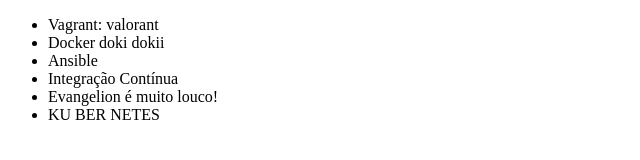
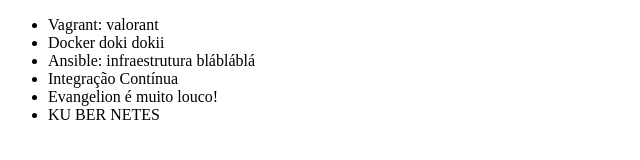
Before and after one commit to FeShimada/alura-git, a plain HTML site: page index.html in a window 1280 px wide. Shown: the whole page, without its empty margins (0-640 px from the left). Drawn offline with Linux system fonts and the light colour scheme.

Commit message:
alterando o nome do ansible

```diff
--- a/index.html
+++ b/index.html
@@ -10,7 +10,7 @@
 	<ul>
 		<li>Vagrant: valorant</li>
 		<li>Docker doki dokii</li>
-		<li>Ansible</li>
+		<li>Ansible: infraestrutura blábláblá</li>
 		<li>Integração Contínua</li>
 		<li>Evangelion é muito louco!</li>
 		<li>KU BER NETES</li>
```
